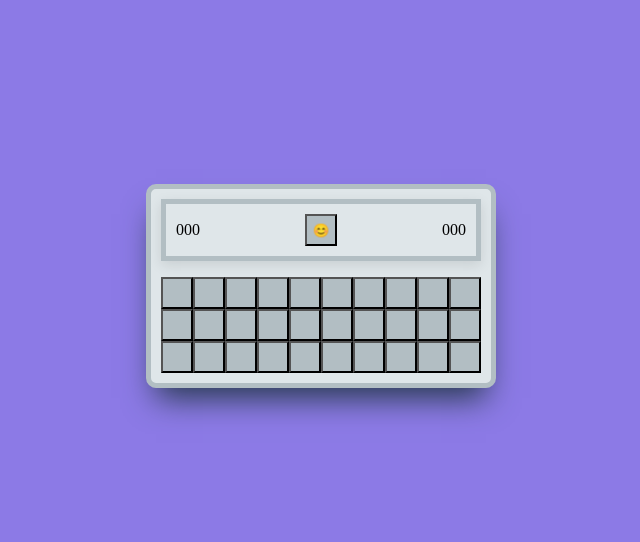
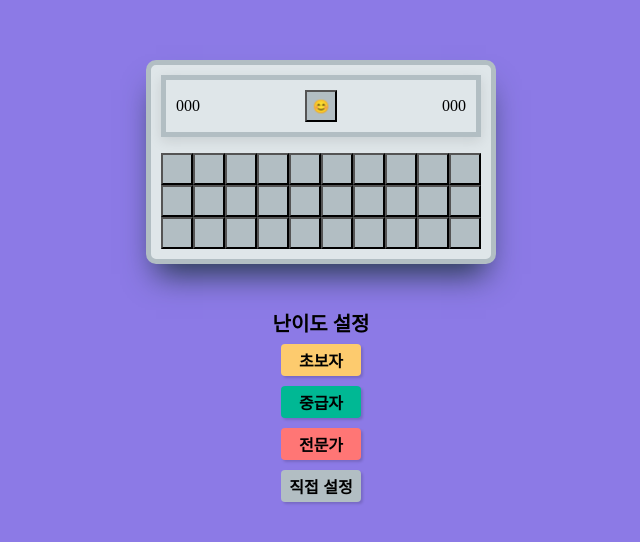
Before and after one commit to Yongveloper/minesweeper, a React (Vite) app: page / in a window 1280 px wide. Shown: the part 122-664 px from the top of the page, without its empty margins (319-959 px from the left). Built offline with nearby package versions, Linux system fonts and the light colour scheme.

Commit message:
feat: Footer 스타일링 및 파일 구조 변경

```diff
--- a/src/App.tsx
+++ b/src/App.tsx
@@ -1,6 +1,7 @@
 import styled from 'styled-components';
 import Header from './components/Header';
-import Board from './components/Board';
+import Board from './components/Board/Board';
+import Footer from './components/Footer';
 
 const Container = styled.div`
   display: flex;
@@ -16,10 +17,13 @@ const Container = styled.div`
 
 function App() {
   return (
-    <Container>
-      <Header />
-      <Board />
-    </Container>
+    <>
+      <Container>
+        <Header />
+        <Board />
+      </Container>
+      <Footer />
+    </>
   );
 }
 
--- /dev/null
+++ b/src/components/Board/index.tsx
@@ -0,0 +1,3 @@
+import Board from './Board';
+
+export default Board;
--- /dev/null
+++ b/src/components/Footer/Footer.styles.ts
@@ -0,0 +1,47 @@
+import styled from 'styled-components';
+
+export const Container = styled.div`
+  display: flex;
+  flex-direction: column;
+  justify-content: space-between;
+  align-items: center;
+  padding: 10px;
+  margin-top: 20px;
+
+  .title {
+    margin-bottom: 10px;
+    font-size: 20px;
+    font-weight: bold;
+  }
+`;
+
+export const ButtonContainer = styled.div`
+  display: flex;
+  flex-direction: column;
+  gap: 10px;
+  button {
+    border: none;
+    width: 80px;
+    height: 100%;
+    padding: 4px;
+    border-radius: 4px;
+    font-size: 16px;
+    font-weight: bold;
+    box-shadow: rgba(0, 0, 0, 0.15) 1.95px 1.95px 2.6px;
+  }
+  .beginner-btn {
+    background-color: #fdcb6e;
+  }
+
+  .intermediate-btn {
+    background-color: #00b894;
+  }
+
+  .expert-btn {
+    background-color: #ff7675;
+  }
+
+  .custom-btn {
+    background-color: #b2bec3;
+  }
+`;
--- /dev/null
+++ b/src/components/Footer/Footer.tsx
@@ -0,0 +1,21 @@
+import * as F from './Footer.styles';
+
+// - Beginner (8X8) 지뢰 10개, Intermediate (16X16) 지뢰 40개, Expert (32X16) 지뢰 100개
+// - Custom (가로, 세로, 지뢰 수 조정 가능)
+//     - 설정 가능한 가로, 세로는 최대 100 x 100이며, 지뢰수는 격자칸 수의 1/3 이하로 설정 가능합니다.
+
+function Footer() {
+  return (
+    <F.Container>
+      <h3 className="title">난이도 설정</h3>
+      <F.ButtonContainer>
+        <button className="beginner-btn">초보자</button>
+        <button className="intermediate-btn">중급자</button>
+        <button className="expert-btn">전문가</button>
+        <button className="custom-btn">직접 설정</button>
+      </F.ButtonContainer>
+    </F.Container>
+  );
+}
+
+export default Footer;
--- /dev/null
+++ b/src/components/Footer/index.tsx
@@ -0,0 +1,3 @@
+import Footer from './Footer';
+
+export default Footer;
--- a/src/components/Header.tsx
+++ /dev/null
@@ -1,22 +0,0 @@
-import styled from 'styled-components';
-
-const Container = styled.div`
-  display: flex;
-  justify-content: space-between;
-  align-items: center;
-  border: 5px solid #b2bec3;
-  padding: 10px;
-  box-shadow: rgba(0, 0, 0, 0.1) 0px 4px 12px;
-`;
-
-function Header() {
-  return (
-    <Container>
-      <div className="mine-count">000</div>
-      <button className="reset-button">😊</button>
-      <div className="time">000</div>
-    </Container>
-  );
-}
-
-export default Header;
--- /dev/null
+++ b/src/components/Header/Header.styles.ts
@@ -0,0 +1,10 @@
+import styled from 'styled-components';
+
+export const Container = styled.div`
+  display: flex;
+  justify-content: space-between;
+  align-items: center;
+  border: 5px solid #b2bec3;
+  padding: 10px;
+  box-shadow: rgba(0, 0, 0, 0.1) 0px 4px 12px;
+`;
--- /dev/null
+++ b/src/components/Header/Header.tsx
@@ -0,0 +1,13 @@
+import * as H from './Header.styles';
+
+function Header() {
+  return (
+    <H.Container>
+      <div className="mine-count">000</div>
+      <button className="reset-button">😊</button>
+      <div className="time">000</div>
+    </H.Container>
+  );
+}
+
+export default Header;
--- /dev/null
+++ b/src/components/Header/index.tsx
@@ -0,0 +1,3 @@
+import Header from './Header';
+
+export default Header;
```
Also changed, not shown: src/components/Board/Board.tsx (renamed from src/components/Board.tsx).
